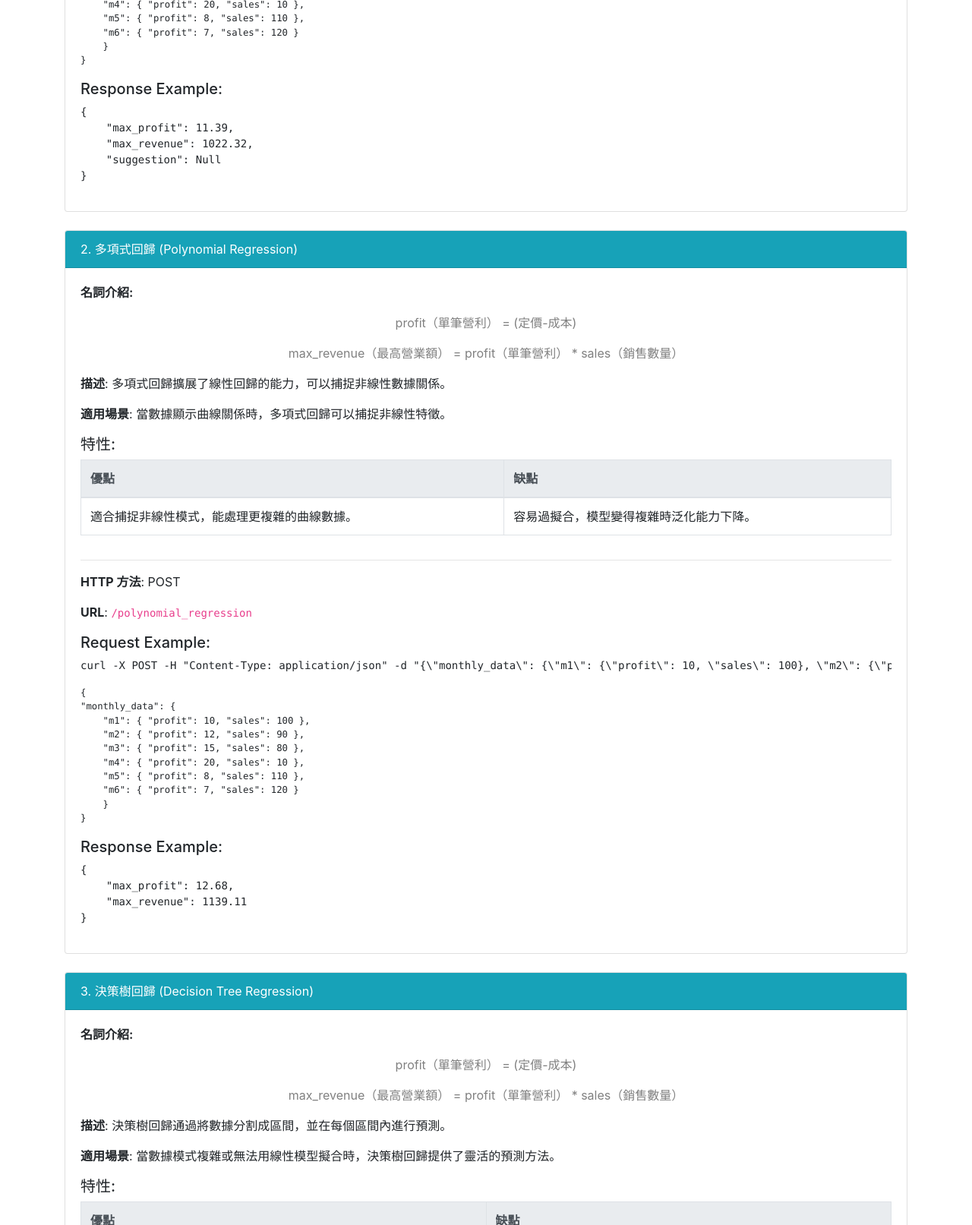
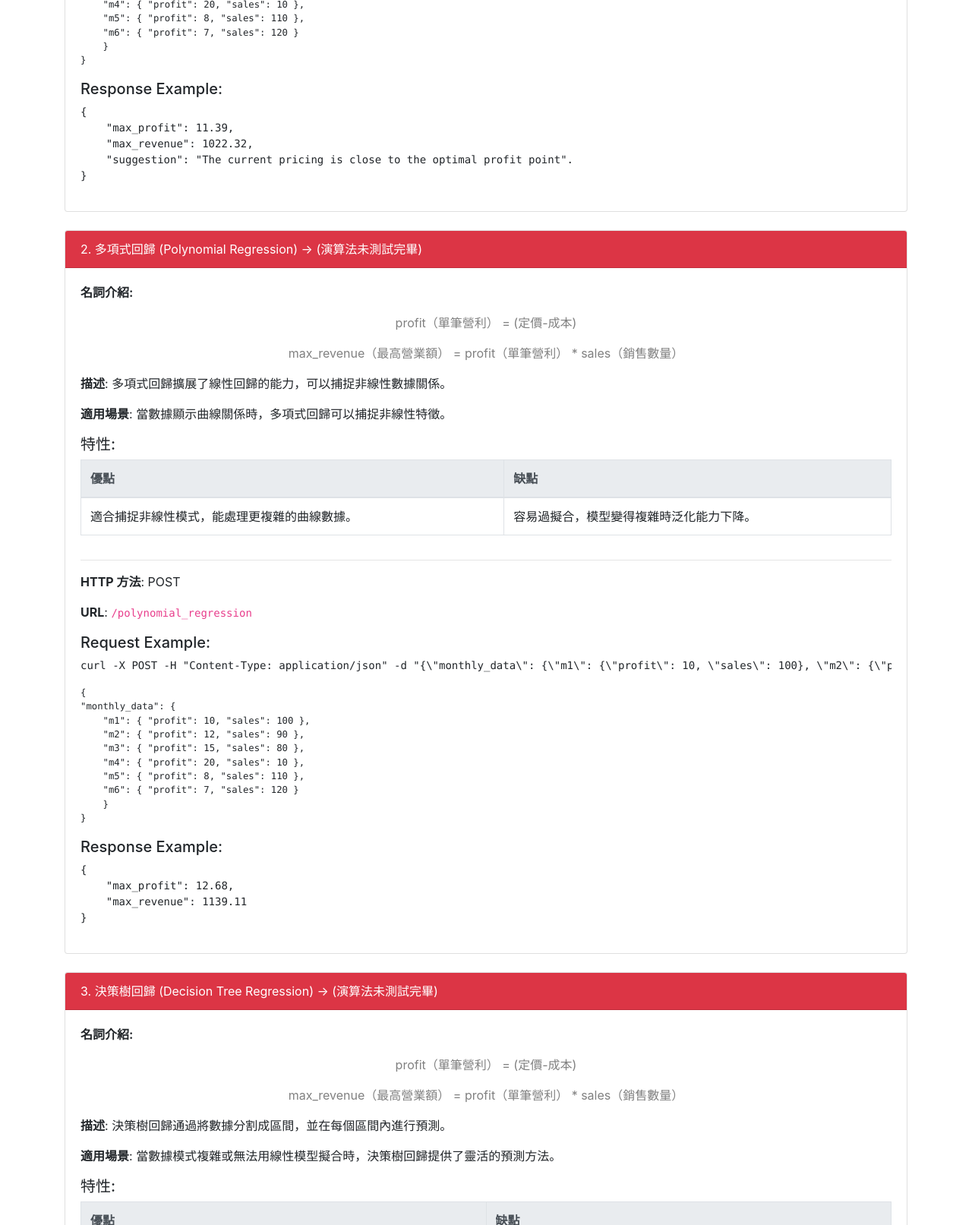
Before and after one commit to tzuchientseng/myAPI, a Flask app: page /docs in a window 1280 px wide. Shown: the part 4887-6500 px from the top of the page at 76% size. Run offline with Flask 3, Linux system fonts and the light colour scheme; some libraries are stand-ins or nearby versions.

Commit message:
Version 2.2

```diff
--- a/app.py
+++ b/app.py
@@ -481,11 +481,11 @@ def calculate_max_revenue():
     # 根據 profit 的最大和最小值判斷是否建議調整定價
     suggestion = None
     if max_profit < profits.min():
-        suggestion = "定價太低，建議提升定價。"
+        suggestion = "The price is too low, it's recommended to increase the price."
     elif max_profit > profits.max():
-        suggestion = "定價太低，建議提升定價至最佳營利點。"
+        suggestion = "The price is too low, it's recommended to increase the price to the optimal profit point."
     else:
-        suggestion = "目前定價已經接近最佳營利點。"
+        suggestion = "The current pricing is close to the optimal profit point."
 
     return jsonify({
         'max_profit': max_profit,
--- a/templates/docs.html
+++ b/templates/docs.html
@@ -373,15 +373,15 @@
                 <pre><code>{
     "max_profit": 11.39,
     "max_revenue": 1022.32,
-    "suggestion": Null
+    "suggestion": "The current pricing is close to the optimal profit point".
 }</code></pre>
             </div>
         </div>
 
         <!-- Polynomial Regression -->
         <div class="card mb-4 api-card">
-            <div class="card-header bg-info text-white">
-                2. 多項式回歸 (Polynomial Regression)
+            <div class="card-header bg-danger text-white">
+                2. 多項式回歸 (Polynomial Regression) -> (演算法未測試完畢)
             </div>
             <div class="card-body">
                 <p><strong>名詞介紹:</strong></p>
@@ -432,8 +432,8 @@
 
         <!-- Decision Tree Regression -->
         <div class="card mb-4 api-card">
-            <div class="card-header bg-info text-white">
-                3. 決策樹回歸 (Decision Tree Regression)
+            <div class="card-header bg-danger text-white">
+                3. 決策樹回歸 (Decision Tree Regression) -> (演算法未測試完畢)
             </div>
             <div class="card-body">
                 <p><strong>名詞介紹:</strong></p>
@@ -488,8 +488,8 @@
 
         <!-- Random Forest Regression -->
         <div class="card mb-4 api-card">
-            <div class="card-header bg-info text-white">
-                4. 隨機森林回歸 (Random Forest Regression)
+            <div class="card-header bg-danger text-white">
+                4. 隨機森林回歸 (Random Forest Regression) -> (演算法未測試完畢)
             </div>
             <div class="card-body">
                 <p><strong>名詞介紹:</strong></p>
@@ -544,8 +544,8 @@
 
         <!-- SVR -->
         <div class="card mb-4 api-card">
-            <div class="card-header bg-info text-white">
-                5. 支持向量回歸 (SVR, Support Vector Regression)
+            <div class="card-header bg-danger text-white">
+                5. 支持向量回歸 (SVR, Support Vector Regression) -> (演算法未測試完畢)
             </div>
             <div class="card-body">
                 <p><strong>名詞介紹:</strong></p>
```
